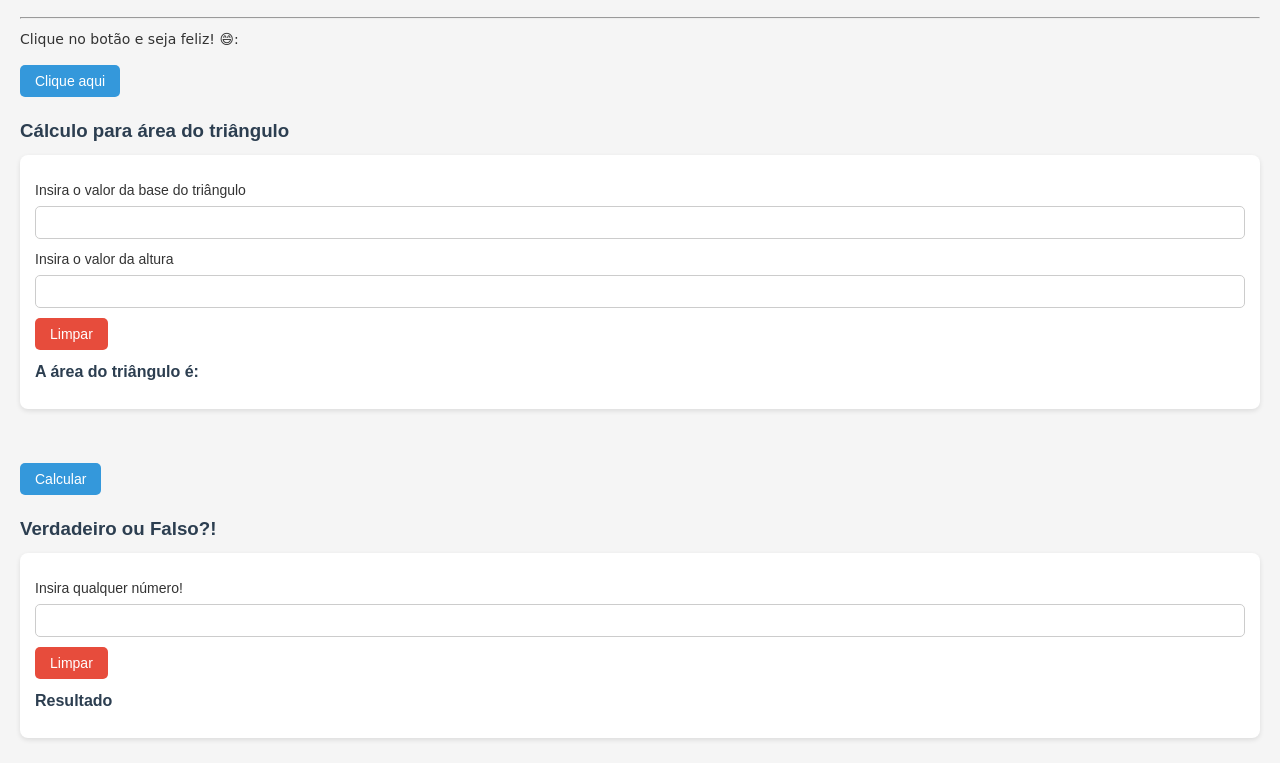
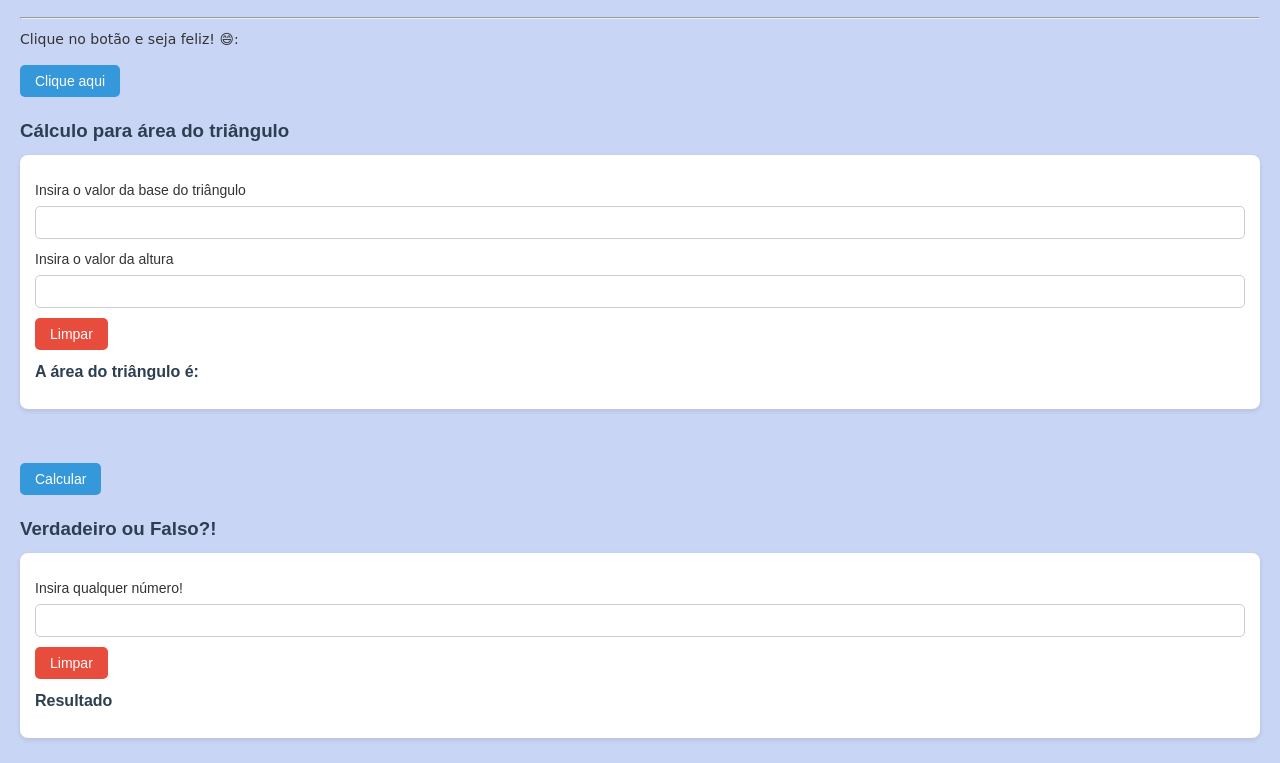
Before and after one commit to andreluiz05/Ferramentas-JS, a plain HTML site: page index.html in a window 1280 px wide. Shown: the part 105-868 px from the top of the page. Drawn offline with Linux system fonts and the light colour scheme.

Commit message:
style.css

```diff
--- a/style.css
+++ b/style.css
@@ -6,7 +6,7 @@
 
   body {
     font-family: Arial, Helvetica, sans-serif;
-    background-color: #f5f5f5;
+    background-color: #aec0f0a8;
     color: #333;
     padding: 20px;
     line-height: 1.5;
```
